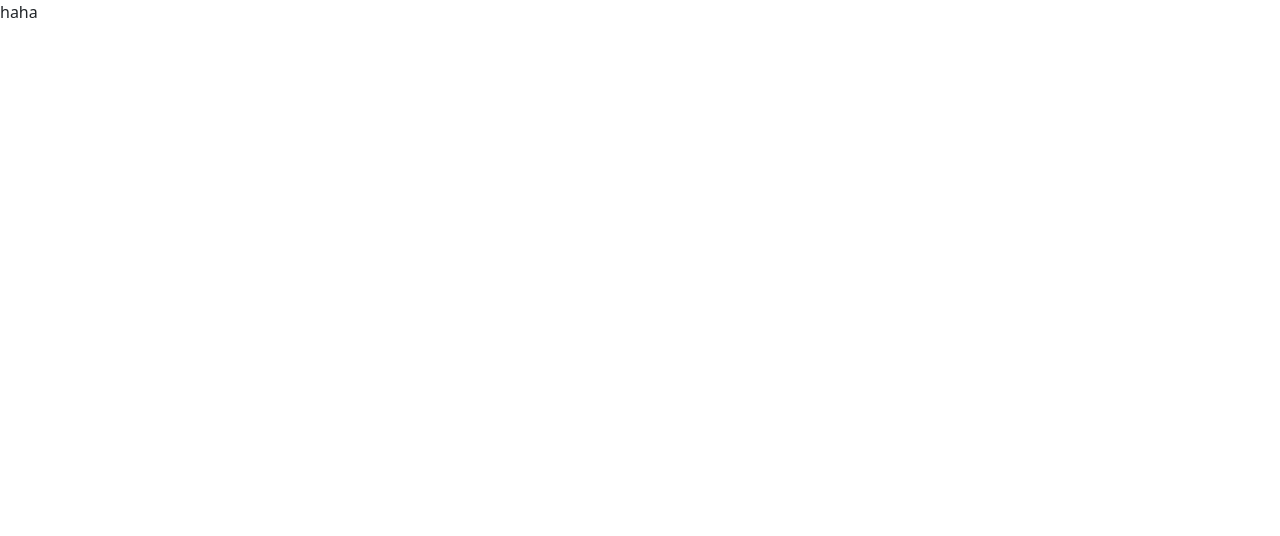
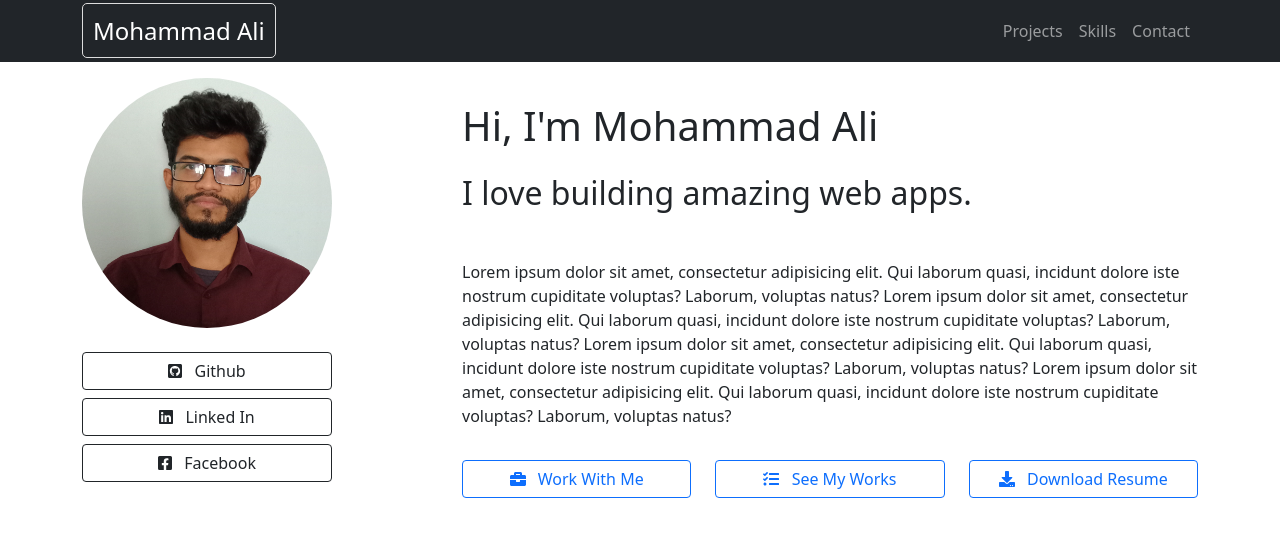
Before and after one commit to Mohammad1745/portfolio-vue, a Vue app: page / in a window 1280 px wide. Shown: the top 536 px of the page. Built offline with nearby package versions, Linux system fonts and the light colour scheme.

Commit message:
[Add] Navbar & About section

```diff
--- a/package.json
+++ b/package.json
@@ -8,6 +8,11 @@
     "lint": "vue-cli-service lint"
   },
   "dependencies": {
+    "@fortawesome/fontawesome-svg-core": "^1.2.36",
+    "@fortawesome/free-brands-svg-icons": "^5.15.4",
+    "@fortawesome/free-regular-svg-icons": "^5.15.4",
+    "@fortawesome/free-solid-svg-icons": "^5.15.4",
+    "@fortawesome/vue-fontawesome": "^2.0.6",
     "bootstrap": "^5.1.3",
     "bootstrap-vue": "^2.21.2",
     "core-js": "^3.6.5",
--- a/src/App.vue
+++ b/src/App.vue
@@ -1,11 +1,16 @@
 <template>
-  <div>haha</div>
+  <div>
+    <Navbar />
+    <About />
+  </div>
 </template>
 
 <script>
+import Navbar from './components/standalones/Navbar'
+import About from './components/standalones/About'
 
 export default {
-
+  components: {Navbar, About},
 }
 </script>
 
--- a/src/assets/css/style.css
+++ b/src/assets/css/style.css
@@ -6,3 +6,6 @@
     color: #2c3e50;
     margin-top: 60px;
 }
+.w-250 {
+    width: 250px;
+}
--- /dev/null
+++ b/src/components/reusables/ButtonLink.vue
@@ -0,0 +1,19 @@
+<template>
+  <div :class="classNames[0]">
+    <a :class="classNames[1]" :href="url">
+      <font-awesome-icon :icon="icon" style="margin-right:.5rem" />
+      {{ title }}
+    </a>
+  </div>
+</template>
+
+<script>
+export default {
+  name: "ButtonLink",
+  props: ['classNames', 'icon', 'title', 'url']
+}
+</script>
+
+<style scoped>
+
+</style>
--- /dev/null
+++ b/src/components/reusables/NavItem.vue
@@ -0,0 +1,14 @@
+<template>
+  <b-nav-item :href="url">{{ name }}</b-nav-item>
+</template>
+
+<script>
+export default {
+  name: "NavItem",
+  props: ['name','url']
+}
+</script>
+
+<style scoped>
+
+</style>
--- /dev/null
+++ b/src/components/standalones/About.vue
@@ -0,0 +1,48 @@
+<template>
+  <div class="container mt-3">
+    <div class="row">
+      <div class="col-xl-4 col-lg-5 col-md-12">
+        <Profile />
+      </div>
+      <div class="col-xl-8 col-lg-7 col-md-12">
+        <Introduction />
+        <div class="row button-group mt-4">
+          <ButtonLink
+            v-for="(button, i) in buttons.info"
+            :key="i"
+            :classNames="buttons.classNames"
+            :icon="button.icon"
+            :title="button.title"
+            :url="button.url"
+          />
+        </div>
+      </div>
+    </div>
+  </div>
+</template>
+
+<script>
+import ButtonLink from "@/components/reusables/ButtonLink";
+import Profile from "@/components/standalones/Profile";
+import Introduction from "@/components/standalones/Introduction";
+
+export default {
+  name: "About",
+  components: {Profile, Introduction,ButtonLink},
+  data() {
+    return {
+      buttons :{
+        classNames: ['col-md-4 col-sm-12', 'mt-2 btn btn-outline-primary d-block'],
+        info: [
+          { icon: { prefix: 'fas', iconName: 'briefcase' }, title: 'Work With Me', url: ''},
+          { icon: { prefix: 'fas', iconName: 'tasks' }, title: 'See My Works', url: ''},
+          { icon: { prefix: 'fas', iconName: 'download' }, title: 'Download Resume', url: ''},
+        ]
+      }
+    }
+  }
+}
+</script>
+
+<style scoped>
+</style>
--- /dev/null
+++ b/src/components/standalones/Introduction.vue
@@ -0,0 +1,30 @@
+<template>
+  <div class="intro">
+    <div class="intro-title mt-4">
+      <h1>{{ title }}</h1>
+    </div>
+    <div class="intro-subtitle mt-4">
+      <h2>{{ subtitle }}</h2>
+    </div>
+    <div class="intro-description mt-5">
+      <p>{{description}}</p>
+    </div>
+  </div>
+</template>
+
+<script>
+export default {
+  name: "Introduction",
+  data() {
+    return {
+      title: 'Hi, I\'m Mohammad Ali',
+      subtitle: 'I love building amazing web apps.',
+      description: 'Lorem ipsum dolor sit amet, consectetur adipisicing elit. Qui laborum quasi, incidunt dolore iste nostrum cupiditate voluptas? Laborum, voluptas natus? Lorem ipsum dolor sit amet, consectetur adipisicing elit. Qui laborum quasi, incidunt dolore iste nostrum cupiditate voluptas? Laborum, voluptas natus? Lorem ipsum dolor sit amet, consectetur adipisicing elit. Qui laborum quasi, incidunt dolore iste nostrum cupiditate voluptas? Laborum, voluptas natus? Lorem ipsum dolor sit amet, consectetur adipisicing elit. Qui laborum quasi, incidunt dolore iste nostrum cupiditate voluptas? Laborum, voluptas natus?',
+    }
+  }
+}
+</script>
+
+<style scoped>
+
+</style>
--- /dev/null
+++ b/src/components/standalones/Navbar.vue
@@ -0,0 +1,70 @@
+<template>
+  <div class="nav-bar">
+    <b-navbar toggleable="lg" type="dark" variant="dark">
+      <div class="container">
+        <b-navbar-brand href="#">
+          <span class="nav-title" >{{ name }}</span>
+        </b-navbar-brand>
+
+        <b-navbar-toggle target="nav-collapse"></b-navbar-toggle>
+        <!-- Right aligned nav items -->
+        <b-collapse id="nav-collapse" class="justify-content-end" is-nav>
+          <b-navbar-nav>
+            <NavItem
+                v-for="(link, i) in links"
+                :key="i"
+                :name="link.name"
+            />
+          </b-navbar-nav>
+        </b-collapse>
+      </div>
+    </b-navbar>
+  </div>
+</template>
+
+<script>
+import {user} from '../../data/db.json'
+import NavItem from "@/components/reusables/NavItem";
+
+export  default {
+  name: 'Navbar',
+  components: {
+    NavItem,
+  },
+  data() {
+    return {
+      links: [
+        {
+          name: 'Projects',
+          url: '#'
+        },
+        {
+          name: 'Skills',
+          url: '#'
+        },
+        {
+          name: 'Contact',
+          url: '#'
+        },
+      ]
+    }
+  },
+  computed: {
+    name: () => user.first_name + " " + user.last_name
+  },
+  methods: {
+
+  }
+}
+</script>
+
+<style scoped>
+  .nav-bar{
+  }
+  .nav-title {
+    font-size: 1.5rem;
+    border: 1px solid #ddd;
+    border-radius: 5px;
+    padding: 10px;
+  }
+</style>
--- /dev/null
+++ b/src/components/standalones/Profile.vue
@@ -0,0 +1,43 @@
+<template>
+  <div class="row">
+    <div class="col-xl-12 col-lg-12 col-md-6 col-sm-12">
+      <ProfileImage  />
+    </div>
+
+    <div class="col-xl-12 col-lg-12 col-md-6 col-sm-12 social-links mt-3">
+      <ButtonLink
+          v-for="(button, i) in buttons.info"
+          :key="i"
+          :classNames="buttons.classNames"
+          :icon="button.icon"
+          :title="button.title"
+          :url="button.url" />
+    </div>
+  </div>
+</template>
+
+<script>
+import ProfileImage from "@/components/standalones/ProfileImage";
+import ButtonLink from "@/components/reusables/ButtonLink";
+
+export default {
+  name: "Profile",
+  components: {ProfileImage, ButtonLink},
+  data() {
+    return {
+      buttons :{
+        classNames: ['','link-item w-250 mt-2 btn btn-outline-dark'],
+        info: [
+          { icon: { prefix: 'fab', iconName: 'github-square' }, title: 'Github', url: 'https://github.com/Mohammad1745'},
+          { icon: { prefix: 'fab', iconName: 'linkedin' }, title: 'Linked In', url: 'https://www.linkedin.com/in/mohammad-ali-90215715a/'},
+          { icon: { prefix: 'fab', iconName: 'facebook-square' }, title: 'Facebook', url: 'https://www.facebook.com/profile.php?id=100014636023010'},
+        ]
+      }
+    }
+  }
+}
+</script>
+
+<style scoped>
+
+</style>
--- /dev/null
+++ b/src/components/standalones/ProfileImage.vue
@@ -0,0 +1,15 @@
+<template>
+    <img src="../../assets/images/profile.jpg" class="profile-image justify-content-center" width="250" height="250" alt="Loading profile image...">
+</template>
+
+<script>
+export default {
+  name: "ProfileImage",
+}
+</script>
+
+<style scoped>
+.profile-image{
+  border-radius: 50%;
+}
+</style>
--- /dev/null
+++ b/src/data/db.json
@@ -0,0 +1,6 @@
+{
+  "user": {
+    "first_name": "Mohammad",
+    "last_name": "Ali"
+  }
+}
--- a/src/main.js
+++ b/src/main.js
@@ -1,6 +1,20 @@
 import Vue from 'vue'
 import App from './App.vue'
 import { BootstrapVue } from 'bootstrap-vue'
+import { library } from '@fortawesome/fontawesome-svg-core'
+import { faUserSecret, faBriefcase, faTasks, faDownload } from '@fortawesome/free-solid-svg-icons'
+import { faFacebookSquare, faLinkedin, faGithubSquare } from '@fortawesome/free-brands-svg-icons'
+import { FontAwesomeIcon } from '@fortawesome/vue-fontawesome'
+
+library.add(faUserSecret)
+library.add(faBriefcase)
+library.add(faDownload)
+library.add(faTasks)
+library.add(faFacebookSquare)
+library.add(faLinkedin)
+library.add(faGithubSquare)
+
+Vue.component('font-awesome-icon', FontAwesomeIcon)
 
 
 Vue.config.productionTip = false
```
Also changed, not shown: src/assets/images/profile.jpg (added), 1 other file (tests, documents, lock files or other folders).
